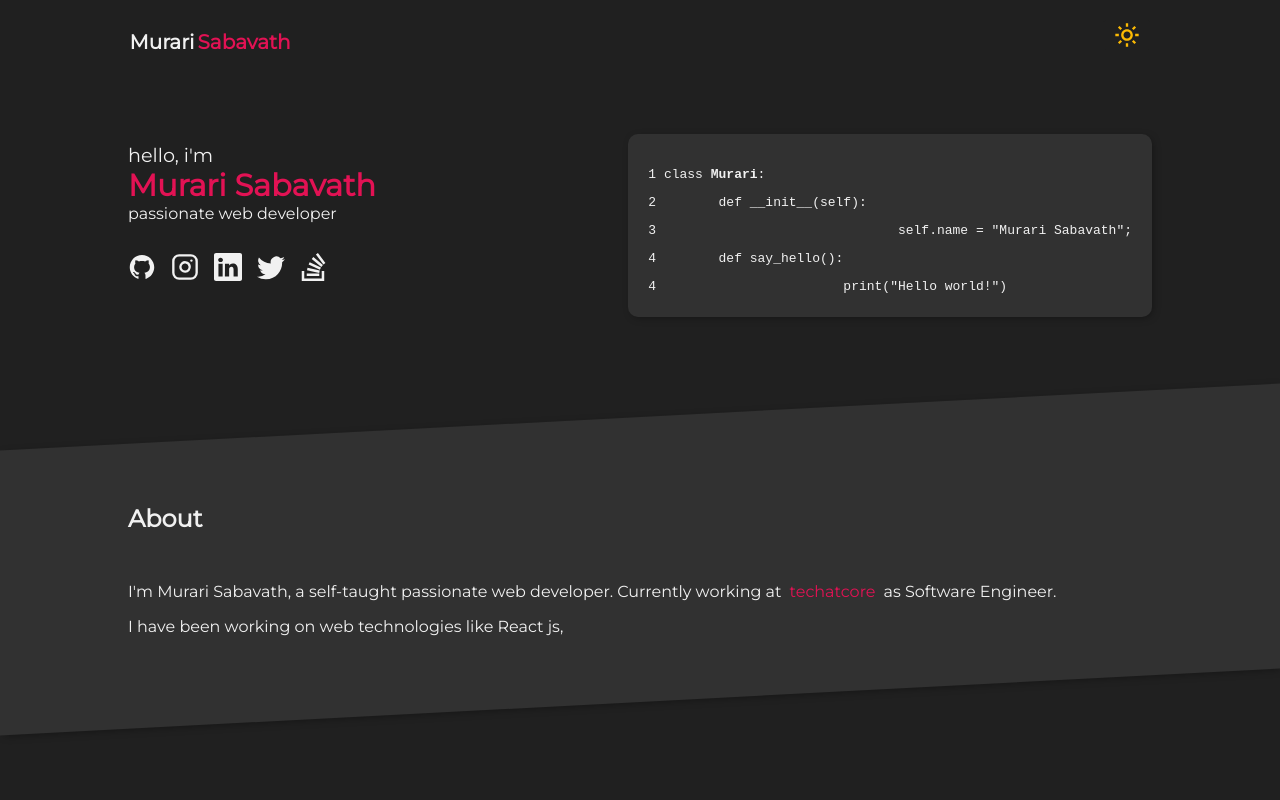
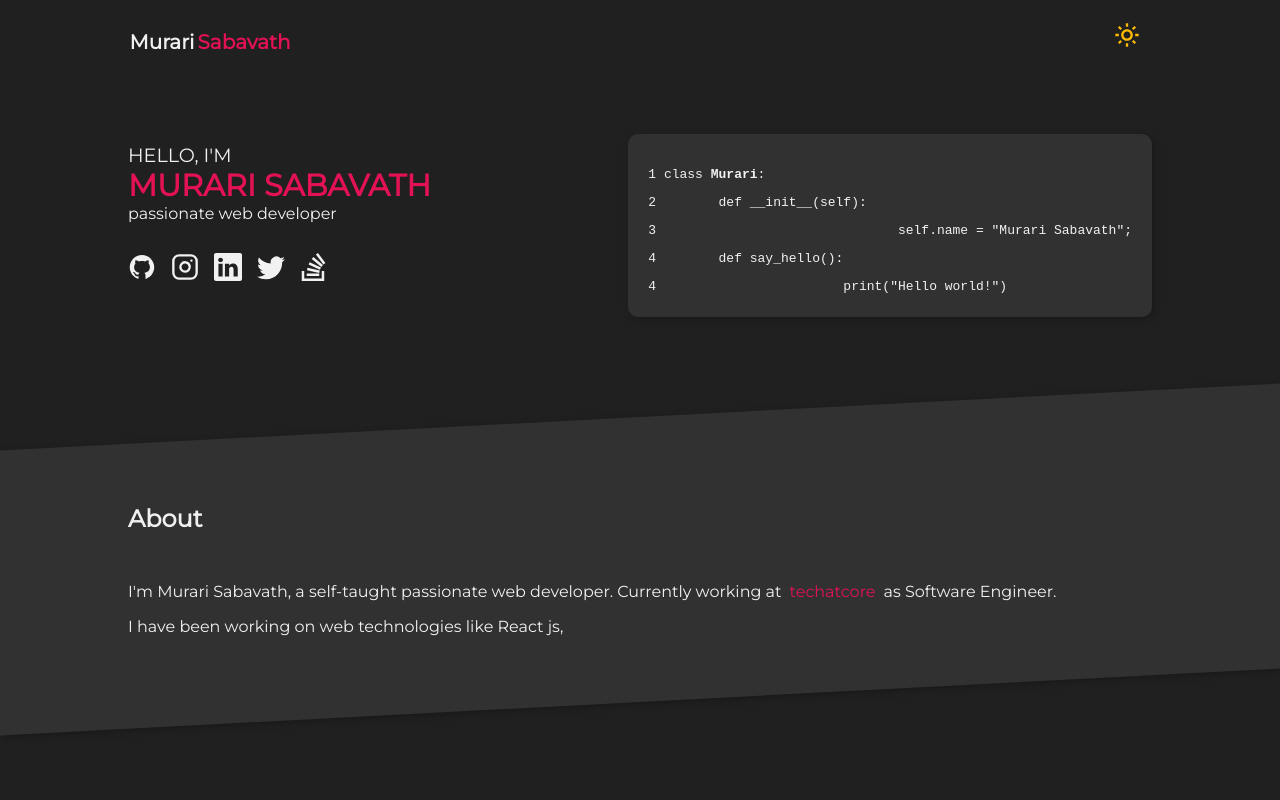
Before and after one commit to MurariSabavath/portfolio, a Next.js app: page / in a window 1280 px wide. Shown: the top 800 px of the page. Built offline with nearby package versions, Linux system fonts and the light colour scheme.

Commit message:
add animations to details

```diff
--- a/components/contact/index.tsx
+++ b/components/contact/index.tsx
@@ -4,16 +4,44 @@ import { BsTwitter, BsLinkedin, BsStackOverflow } from "react-icons/bs";
 import { motion } from "framer-motion";
 import { ContactContent, ContactLink } from "./styles";
 
+const parent = {
+  initial: {
+    x: -200,
+  },
+  animate: {
+    x: 0,
+    transition: {
+      staggerChildren: 0.1,
+      delayChildren: 0.8,
+      staggerDirection: -1,
+    },
+  },
+};
+
+const childVariant = {
+  initial: {
+    y: -10,
+  },
+  animate: {
+    y: 0,
+  },
+};
+
 const Contact = () => {
   return (
     <>
-      <ContactContent>
+      <ContactContent
+        variants={parent}
+        initial="initial"
+        animate="animate"
+        transition={{ duration: 1 }}
+      >
         <ContactLink
           href="https://www.github.com/MurariSabavath"
           target="_blank"
           aria-label="contact"
         >
-          <motion.div whileHover={{ y: -5, scale: 1.2 }}>
+          <motion.div variants={childVariant} whileHover={{ scale: 1.4 }}>
             <AiFillGithub />
           </motion.div>
         </ContactLink>
@@ -23,7 +51,7 @@ const Contact = () => {
           target="_blank"
           aria-label="contact"
         >
-          <motion.div whileHover={{ y: -5, scale: 1.2 }}>
+          <motion.div variants={childVariant} whileHover={{ scale: 1.4 }}>
             <FiInstagram />
           </motion.div>
         </ContactLink>
@@ -33,7 +61,7 @@ const Contact = () => {
           target="_blank"
           aria-label="contact"
         >
-          <motion.div whileHover={{ y: -5, scale: 1.2 }}>
+          <motion.div variants={childVariant} whileHover={{ scale: 1.4 }}>
             <BsLinkedin />
           </motion.div>
         </ContactLink>
@@ -43,7 +71,7 @@ const Contact = () => {
           target="_blank"
           aria-label="contact"
         >
-          <motion.div whileHover={{ y: -5, scale: 1.2 }}>
+          <motion.div variants={childVariant} whileHover={{ scale: 1.4 }}>
             <BsTwitter />
           </motion.div>
         </ContactLink>
@@ -52,7 +80,7 @@ const Contact = () => {
           target="_blank"
           aria-label="contact"
         >
-          <motion.div whileHover={{ y: -5, scale: 1.4 }}>
+          <motion.div variants={childVariant} whileHover={{ scale: 1.4 }}>
             <BsStackOverflow />
           </motion.div>
         </ContactLink>
--- a/components/contact/styles.tsx
+++ b/components/contact/styles.tsx
@@ -1,6 +1,7 @@
 import styled from "styled-components";
+import { motion } from "framer-motion";
 
-export const ContactContent = styled.div`
+export const ContactContent = styled(motion.div)`
   padding-top: 30px;
   display: flex;
 `;
--- a/components/main-content/index.tsx
+++ b/components/main-content/index.tsx
@@ -1,27 +1,97 @@
+import { motion } from "framer-motion";
 import Contact from "../contact";
 import { AboutSection, CodeBlock, FlexBox, Typewriter } from "./styles";
+
+const flexBoxVariant = {
+  animate: {
+    transition: { staggerChilder: 1, when: "beforeChildren" },
+  },
+};
+
+const aboutAnimation = {
+  initial: {
+    x: -100,
+  },
+  animate: {
+    x: 0,
+    transition: {
+      staggerChildren: 0.2,
+      staggerDirection: -1,
+    },
+  },
+};
+
+const codeBlockAnimation = {
+  initial: {
+    y: -100,
+  },
+  animate: {
+    y: 0,
+    transition: {
+      staggerChildren: 0.2,
+      staggerDirection: -1,
+    },
+  },
+};
+
+const horizontalVarient = {
+  initial: {
+    y: -50,
+  },
+  animate: {
+    y: 0,
+  },
+};
+
+const code = {
+  initial: {
+    y: -100,
+  },
+  animate: {
+    y: 0,
+  },
+};
+
+const transition = {
+  duration: 0.7,
+};
 
 const MainContent = () => (
   <>
     <div style={{ position: "relative" }}>
-      <FlexBox>
-        <AboutSection>
-          <p>hello, i&apos;m</p>
-          <Typewriter>Murari Sabavath</Typewriter>
-          <p>passionate web developer</p>
+      <FlexBox variants={flexBoxVariant} initial="initial" animate="animate">
+        <AboutSection variants={aboutAnimation} transition={transition}>
+          <motion.p variants={horizontalVarient} transition={{ duration: 0.8 }}>
+            HELLO, I&apos;M
+          </motion.p>
+          <Typewriter
+            variants={horizontalVarient}
+            transition={{ duration: 0.8 }}
+          >
+            Murari Sabavath
+          </Typewriter>
+          <motion.p variants={horizontalVarient} transition={{ duration: 0.8 }}>
+            passionate web developer
+          </motion.p>
           <Contact />
         </AboutSection>
 
-        <CodeBlock>
-          <pre>
+        <CodeBlock variants={codeBlockAnimation} transition={transition}>
+          <motion.pre variants={code} transition={{ duration: 0.5 }}>
             1 class <b>Murari</b>:
-          </pre>
-          <pre>2 &#09; def __init__(self): </pre>
-          <pre>
+          </motion.pre>
+          <motion.pre variants={code} transition={{ duration: 0.5 }}>
+            2 &#09; def __init__(self):{" "}
+          </motion.pre>
+          <motion.pre variants={code} transition={{ duration: 0.5 }}>
             3 &#09; &#09;&#09; &#09;self.name = &quot;Murari Sabavath&quot;;
-          </pre>
-          <pre>4 &#09; def say_hello(): </pre>
-          <pre>4 &#09; &#09; &#09; print(&quot;Hello world!&quot;)</pre>
+          </motion.pre>
+          <motion.pre variants={code} transition={{ duration: 0.5 }}>
+            4 &#09; def say_hello():{" "}
+          </motion.pre>
+          <motion.pre variants={code} transition={{ duration: 0.5 }}>
+            4 &#09; &#09; &#09; print(&quot;Hello world!&quot;)
+          </motion.pre>
         </CodeBlock>
       </FlexBox>
     </div>
--- a/components/main-content/styles.tsx
+++ b/components/main-content/styles.tsx
@@ -1,11 +1,15 @@
 import styled from "styled-components";
+import { motion } from "framer-motion";
 
 export const Img = styled.img`
   max-width: 200px;
   border-radius: 20px;
 `;
 
-export const AboutSection = styled.section`
+export const AboutSection = styled(motion.section)`
+  overflow: hidden;
+  padding-left: 10px;
+  margin-left: -10px;
   > * {
     cursor: auto;
     margin: 0;
@@ -35,7 +39,7 @@ export const AboutSection = styled.section`
   }
 `;
 
-export const FlexBox = styled.div`
+export const FlexBox = styled(motion.div)`
   display: flex;
   flex-direction: column;
   justify-content: space-between;
@@ -47,7 +51,7 @@ export const FlexBox = styled.div`
   }
 `;
 
-export const CodeBlock = styled.div`
+export const CodeBlock = styled(motion.div)`
   color: ${({ theme }) => theme.text};
   background: ${({ theme }) => theme.codeBlock};
   padding-inline: 20px;
@@ -56,6 +60,7 @@ export const CodeBlock = styled.div`
   box-shadow: 2px 2px 8px -2px rgba(0, 0, 0, 0.4);
   -webkit-box-shadow: 2px 2px 8px -2px rgba(0, 0, 0, 0.4);
   -moz-box-shadow: 2px 2px 8px -2px rgba(0, 0, 0, 0.4);
+  overflow: hidden;
 
   @media (min-width: 768px) {
     padding-top: 20px;
@@ -113,32 +118,10 @@ export const Circle = styled.div`
   }
 `;
 
-export const Typewriter = styled.h2`
+export const Typewriter = styled(motion.h2)`
   color: #dedede;
   font-size: 1.9em;
   color: ${({ theme }) => theme.accent};
-  /* border-right: 1px solid #dedede; */
   white-space: nowrap;
-  /* overflow: hidden;
-  animation: typewriter 4s steps(15) 0.5s 1 normal both,
-    cursorblink 0.5s infinite;
-
-  @keyframes typewriter {
-    from {
-      width: 0;
-    }
-    to {
-      width: 9em;
-    }
-  }
-
-  @keyframes cursorblink {
-    from {
-      border-right: 1px solid #dedede;
-    }
-
-    to {
-      border-right: 1px solid #666;
-    }
-  } */
+  text-transform: uppercase;
 `;
--- a/components/tech-stack/index.tsx
+++ b/components/tech-stack/index.tsx
@@ -1,16 +1,40 @@
 import Image from "next/image";
-import { languages, frameworks } from "../../constants";
+import { motion } from "framer-motion";
+import { languages } from "../../constants";
 import ContentHeader from "../ContentHeader.component";
 import { ImageCard, ImageMain } from "./styles";
+
+const parent = {
+  initial: {
+    opacity: 0,
+  },
+  animate: {
+    opacity: 1,
+    transition: {
+      staggerChildren: 0.1,
+    },
+  },
+};
+
+const child = {
+  initial: {
+    opacity: 0,
+    scale: 0,
+  },
+  animate: {
+    opacity: 1,
+    scale: 1,
+  },
+};
 
 const TechStack = () => {
   return (
     <>
       <ContentHeader>Tech stack</ContentHeader>
-      <ImageCard>
+      <ImageCard variants={parent} initial="initial" animate="animate">
         {languages.map(({ id, link }) => {
           return (
-            <ImageMain key={id}>
+            <ImageMain variants={child} transition={{ duration: 0.1 }} key={id}>
               <Image src={link} width={80} height={80} alt="language" />
             </ImageMain>
           );
--- a/components/tech-stack/styles.tsx
+++ b/components/tech-stack/styles.tsx
@@ -1,6 +1,7 @@
 import styled from "styled-components";
+import { motion } from "framer-motion";
 
-export const ImageCard = styled.div`
+export const ImageCard = styled(motion.div)`
   display: grid;
   grid-gap: 20px;
   grid-template-columns: repeat(4, 1fr);
@@ -12,7 +13,7 @@ export const ImageCard = styled.div`
   }
 `;
 
-export const ImageMain = styled.div`
+export const ImageMain = styled(motion.div)`
   display: flex;
   justify-content: center;
   padding: 40px;
```
